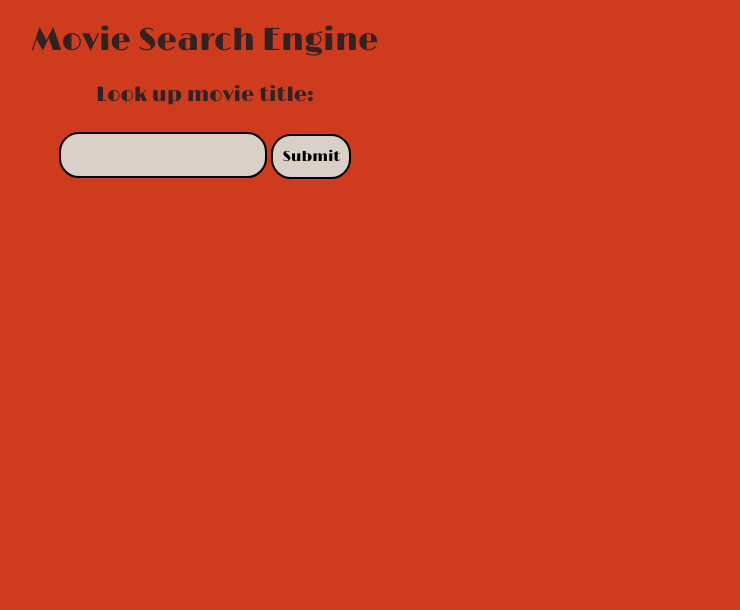
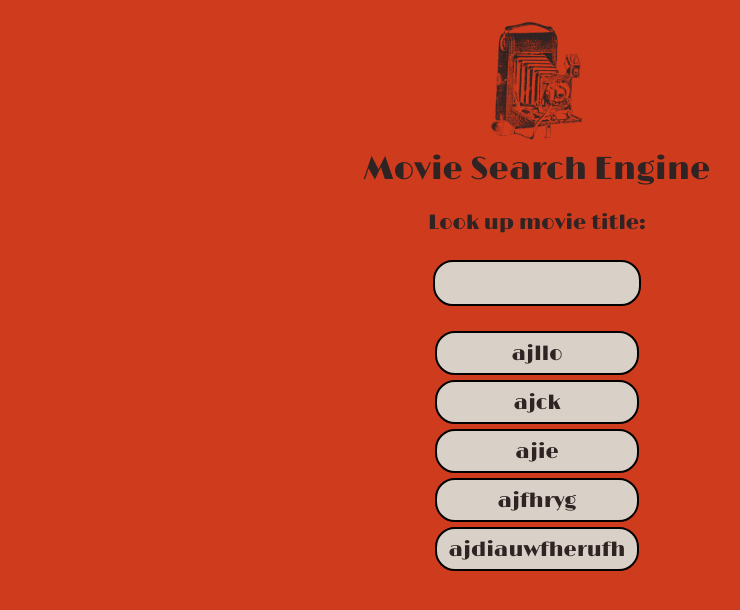
Before and after one commit to fac-17/Puteam-BookClub, a website: page public/index.html in a window 1280 px wide. Shown: the whole page, without its empty margins (103-843 px from the left). Drawn offline with nearby package versions, Linux system fonts and the light colour scheme.

Commit message:
Adding dropdown choices w/ placeholders

```diff
--- a/public/index.html
+++ b/public/index.html
@@ -11,19 +11,27 @@
   </head>
 
   <body>
+    <img class="camera-picture" src="img/camera.png" alt="Pseudo vintage of a camera looking suave">
     <h1>Movie Search Engine</h1>
 
     <form class="form" action="/" method="post">
+
       <label for="search-input"
         >Look up movie title:
         <br/>
         <br/>
-        <input class="form--input" type="text" value="" />
+        <div class="autocomplete">
+          <input class="form--input" type="text" value="" />
+        </div>
       </label>
+
       <label for="submit">
         <button class="form--button" type="submit">Submit</button>
       </label>
+
     </form>
+
+
 
     <script src="./script.js" async defer></script>
     <script src="./call.js"></script>
--- a/public/script.js
+++ b/public/script.js
@@ -11,3 +11,18 @@ document.querySelector(".form").addEventListener("submit", function(e) {
   var searchInput = document.querySelector(".form--input").value;
   apiCall(searchInput);
 });
+
+
+// TEMPORARY FUNCTION TO POPULATE SUGESTIONS LIST
+const tempChoices = ['ajllo', 'ajck', 'ajie', 'ajfhryg', 'ajdiauwfherufh']
+const autoContainer = document.querySelector(".autocomplete");
+const autoContainerItems = document.querySelector(".autocomplete-items");
+
+for (let i=0; i<tempChoices.length; i++) {
+
+  var newChoice = document.createElement('div')
+  newChoice.textContent = tempChoices[i];
+  newChoice.className = 'autocomplete-items'
+  autoContainer.appendChild(newChoice);
+
+}
--- a/public/style.css
+++ b/public/style.css
@@ -1,10 +1,16 @@
 body {
   max-width: 600px;
+  margin: auto;
   text-align: center;
   background-color: #cf3b1d;
   color: #2f2323;
 }
 
+.camera-picture {
+  width: 100px;
+  margin-top: 20px;
+  margin-bottom: -20px;
+}
 
 h1 {
   font-family: 'Limelight', cursive;
@@ -15,6 +21,7 @@ h1 {
   font-family: 'Limelight', cursive;
   font-size: 1.3em;
   color: #2f2323;
+
 }
 
 
@@ -26,7 +33,10 @@ h1 {
   font-family: 'Limelight', cursive;
   font-size: 1em;
   background-color: #d9d1c7;
+
+  margin: 0px auto 20px auto;
 }
+
 
 .form--button {
   width: 80px;
@@ -36,4 +46,33 @@ h1 {
   border: 2px black solid;
   background-color: #d9d1c7;
   font-size: 0.7em;
+
+  /* changes made for autocomplete */
+  display: none;
+  position: fixed;
+  bottom: 10px;
+
 }
+
+
+
+.autocomplete {
+    margin-bottom: 20px;
+}
+
+.autocomplete-items {
+  margin: 5px auto 0px auto;
+  display: flex;
+  flex-direction: column;
+  justify-content: center;
+
+  width: 200px;
+  height: 40px;
+  border-radius: 20px;
+  border: 2px black solid;
+  font-family: 'Limelight', cursive;
+  font-size: 1em;
+  background-color: #d9d1c7;
+  cursor: pointer;
+
+}
```
Also changed, not shown: public/img/camera.png (added), 1 other file.
